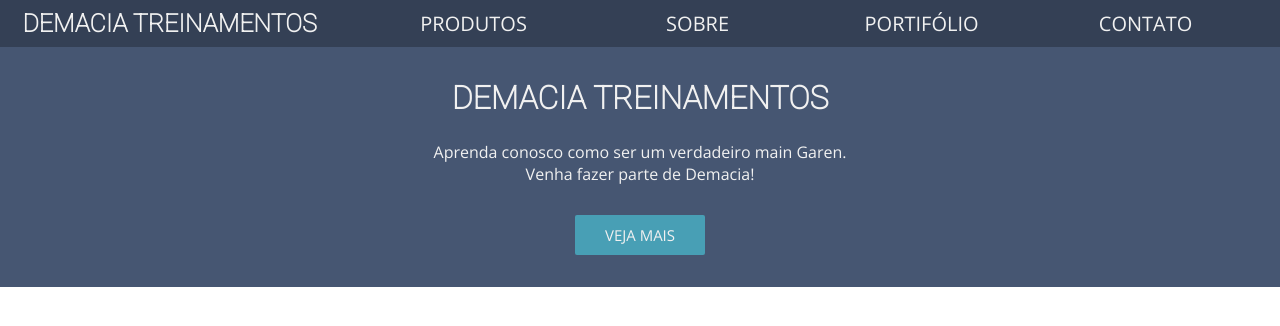
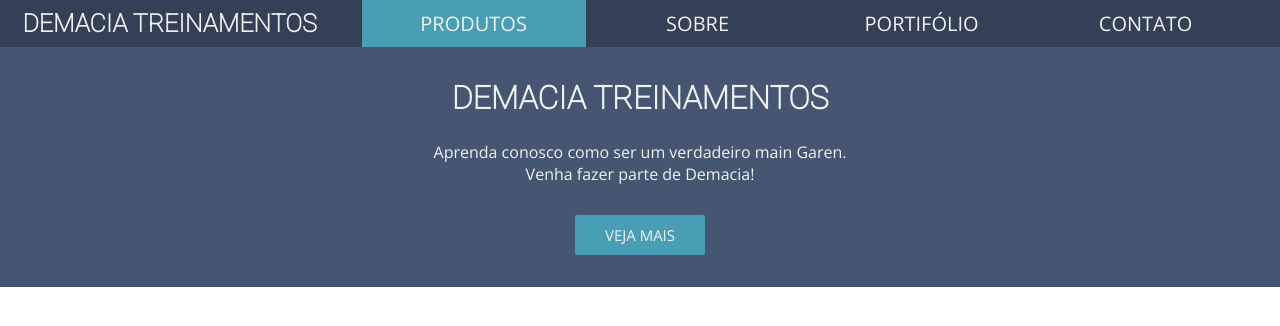
Before and after one commit to giovannib99/TCC-Ecommerce, a plain HTML site: page index.html in a window 1280 px wide. In both pictures the pointer is over the link "PRODUTOS". Drawn offline with nearby package versions, Linux system fonts and the light colour scheme.

Commit message:
Alteração do CSS, cores do menu.

```diff
--- a/assets/css/estilos.css
+++ b/assets/css/estilos.css
@@ -12,9 +12,7 @@
 	box-sizing: border-box;
 }
 
-/*
-Geral
-*/
+/* Geral */
 
 body {
 	font-family: "Open Sans", Arial, Helvetica, sans-serif;
@@ -37,9 +35,7 @@ h1, h2, h3 {
 	border-radius: 2px;
 }
 
-/*
-Navegação
-*/
+/* Navegação */
 
 nav {
 	display: flex;
@@ -78,9 +74,11 @@ nav ul li a {
 	color: var(--text-white);
 }
 
-/*
-Cabeçalho
-*/
+nav ul li a:hover {
+	background-color: var(--color-button);
+}
+
+/* Cabeçalho */
 
 header {
 	background-color: var(--color-primary-light);
@@ -99,30 +97,17 @@ header p {
 	margin-bottom: 5px;
 }
 
-/*
-Layout Responsivo
-*/
+/* Layout Responsivo */
 
-/* Extra small devices (phones, 600px and down) */
 @media only screen and (max-width: 320px) {
 	nav > a {
 		font-size: 25px;
 	}
 }
 
-/* Extra small devices (phones, 600px and down) */
-@media only screen and (max-width: 600px) {
-}
+@media only screen and (min-width: 768px) {
 
-/* Small devices (portrait tablets and large phones, 600px and up) */
-@media only screen and (min-width: 600px) {
-}
-
-/* Medium devices (landscape tablets, 768px and up) */
-@media only screen and (min-width: 768px) {
-	/*
-	Navegação
-	*/
+	/* Navegação */
 
 	nav {
 		flex-direction: row;
@@ -139,9 +124,7 @@ Layout Responsivo
 		font-size: 14px;
 	}
 
-	/*
-	cabeçalho
-	*/
+	/* cabeçalho */
 
 	header {
 		height: 30vh;
@@ -149,7 +132,6 @@ Layout Responsivo
 	}
 }
 
-/* Large devices (laptops/desktops, 992px and up) */
 @media only screen and (min-width: 992px) {
 
 	nav > a {
@@ -160,8 +142,3 @@ Layout Responsivo
 		font-size: 20px;
 	}
 }
-
-/* Extra large devices (large laptops and desktops, 1200px and up) */
-@media only screen and (min-width: 1200px) {
-
-}
```
